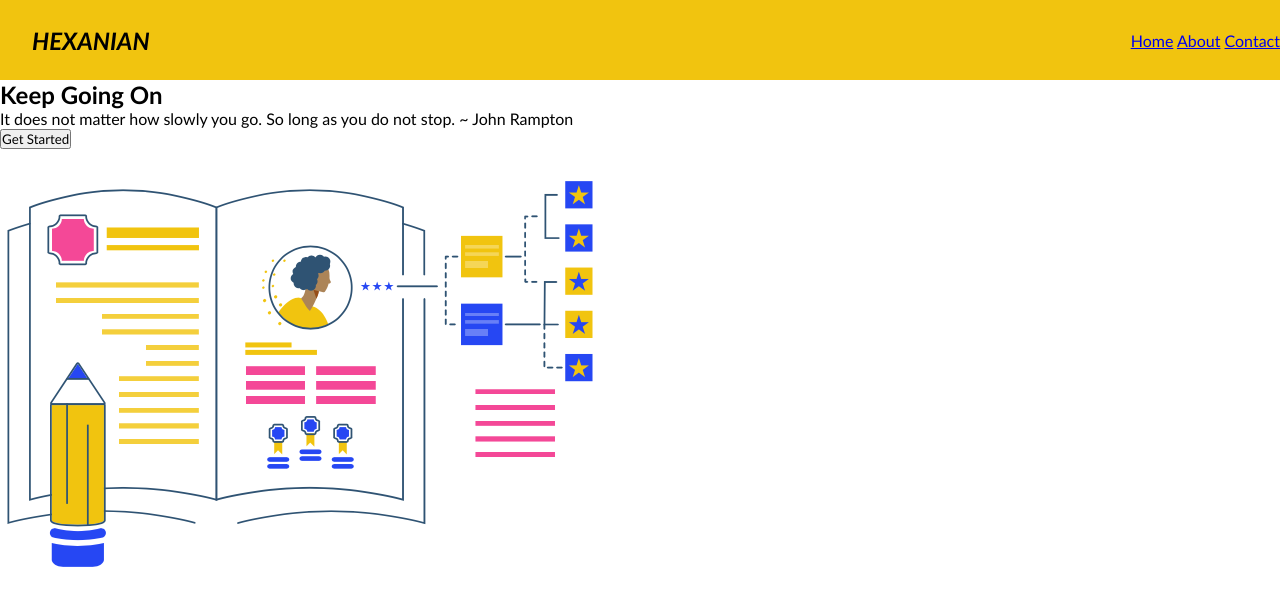
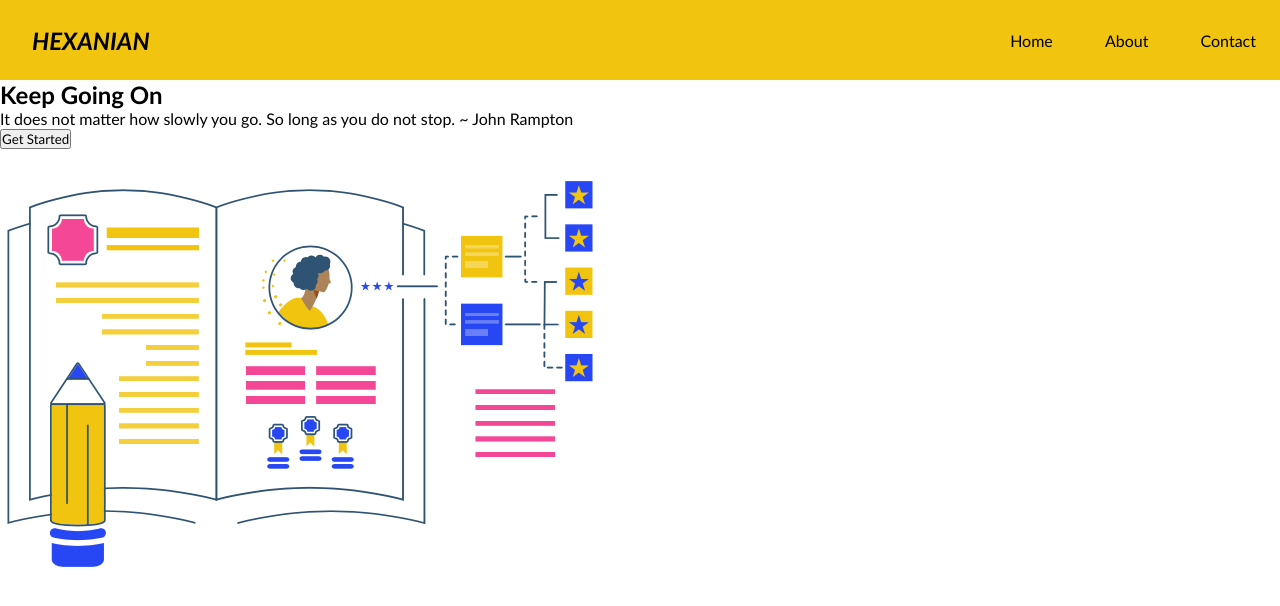
Before and after one commit to hidayatabisena/hero-section-two, a plain HTML site: page index.html in a window 1280 px wide. Drawn offline with Linux system fonts and the light colour scheme.

Commit message:
Styling menu items

```diff
--- a/style.css
+++ b/style.css
@@ -35,3 +35,9 @@ nav {
     font-style: italic;
     padding: 0 2rem;
 }
+
+nav a {
+    text-decoration: none;
+    color: #000;
+    padding: 0 1.5rem;
+}
```
